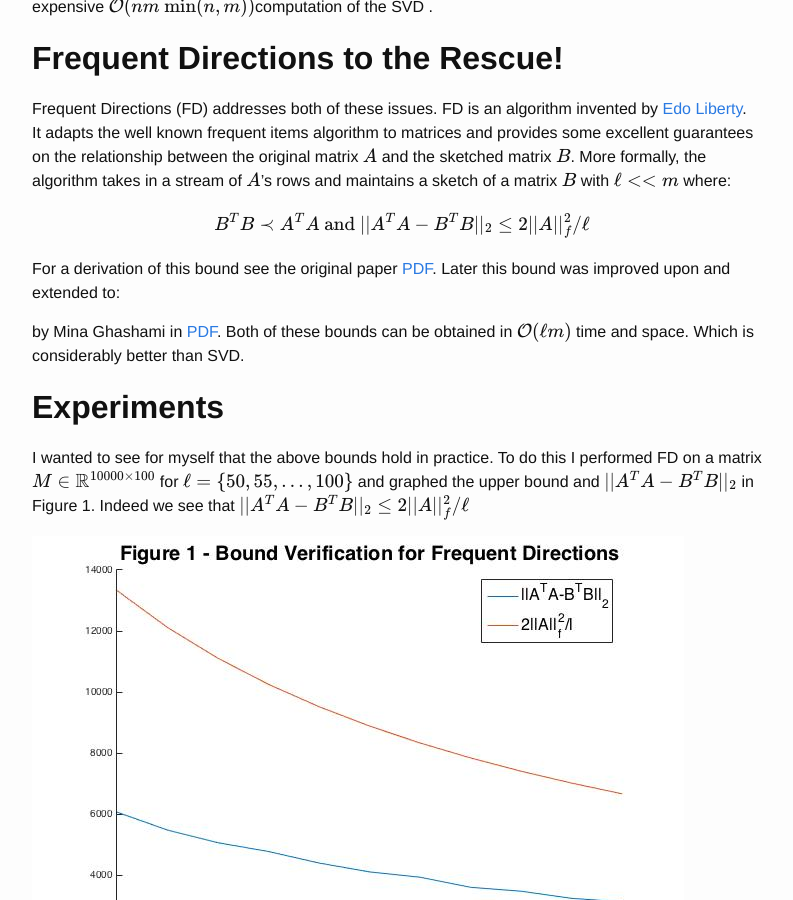
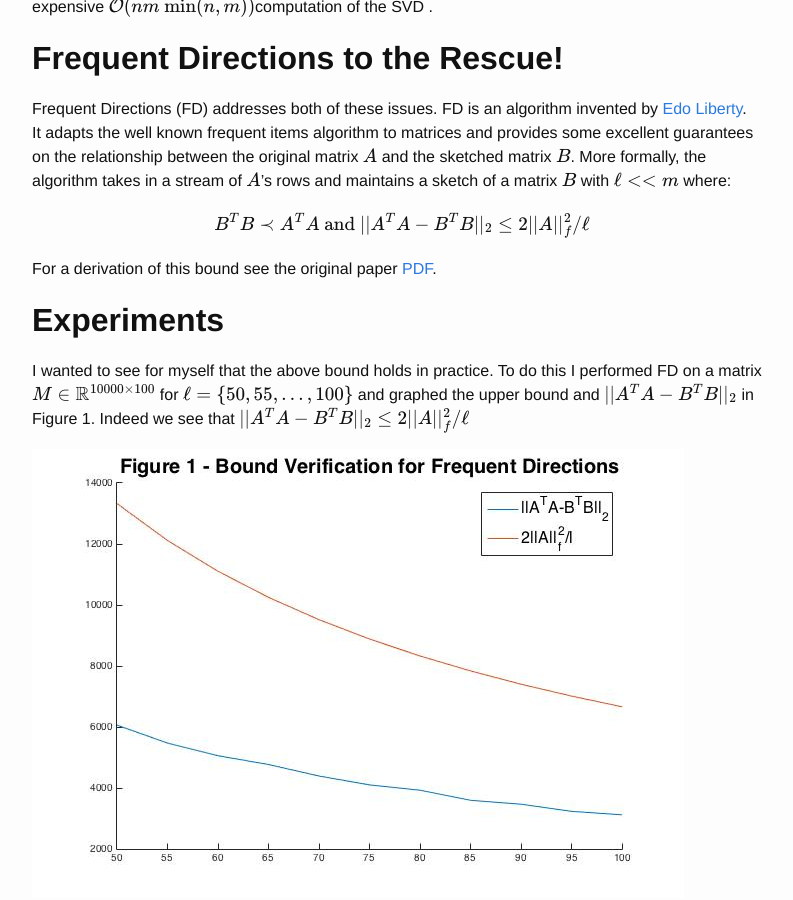
Before and after one commit to nbertagnolli/nbertagnolli.github.io, a Jekyll site: the page built from _posts/2015-09-26-FD.markdown, in a window 1280 px wide and 900 px high, scrolled down 388 px. Shown: the whole window, without its empty margins (238-1031 px from the left). Built offline with Jekyll 4.4.1, drawn with Linux system fonts in a browser that asks for light colours; formulas are drawn with MathJax 3.

Commit message:
Changed math

```diff
--- a/_posts/2015-09-26-FD.markdown
+++ b/_posts/2015-09-26-FD.markdown
@@ -29,14 +29,9 @@ sketch of a matrix $$B$$ with $$\ell << m$$ where:\begin{align}
 B^TB \prec A^TA \text{ and } ||A^TA-B^TB||_2 \leq 2||A||_f^2/\ell
 \end{align}
 For a derivation of this bound see the original paper <a target = "_blank" href = "http://www.cs.yale.edu/homes/el327/papers/simpleMatrixSketching.pdf">PDF</a>.
-Later this bound was improved upon and extended to:
-
-by Mina Ghashami in <a target = "_blank" href = "http://arxiv.org/pdf/1501.01711v2.pdf">PDF</a>.
-Both of these bounds can be obtained in $$\mathcal{O}(\ell m)$$ time and space.  Which is
-considerably better than SVD.
 
 ## **Experiments**
-I wanted to see for myself that the above bounds hold in practice. To do this I performed FD on a matrix
+I wanted to see for myself that the above bound holds in practice. To do this I performed FD on a matrix
 $$M\in \mathbb{R}^{10000\times 100}$$ for $$\ell = \{50, 55, ..., 100\}$$ and graphed the upper bound
 and $$||A^TA-B^TB||_2$$ in Figure 1.  Indeed we see that $$||A^TA-B^TB||_2 \leq 2||A||_f^2/\ell$$
 
@@ -44,12 +39,10 @@ and $$||A^TA-B^TB||_2$$ in Figure 1.  Indeed we see that $$||A^TA-B^TB||_2 \leq
 	<img src="/assets/FD_Figure_01.jpg">
 </figure>
 
-![My helpful screenshot]({{ site.url }}/assets/FD_Figure_01.jpg)
-
 Next I wanted to see that FD is faster than SVD so I fixed $$\ell = 75$$, $$n = 100$$, and varied
 $$m$$ from $$10000$$ to $$100000$$.  The results are displayed in Figure 2.
 <figure class="half">
-	<img src="../assets/FD_Figure_02.jpg">
+	<img src="/assets/FD_Figure_02.jpg">
 </figure>
 
 
```
